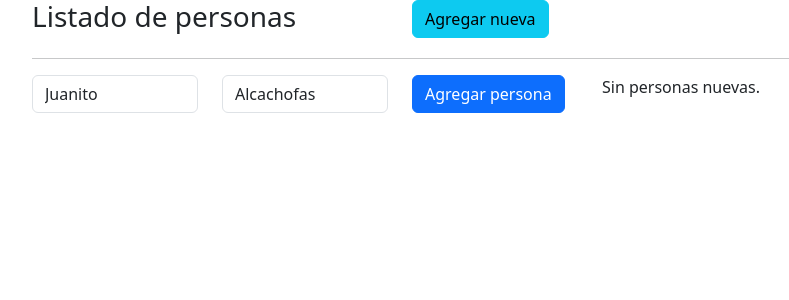
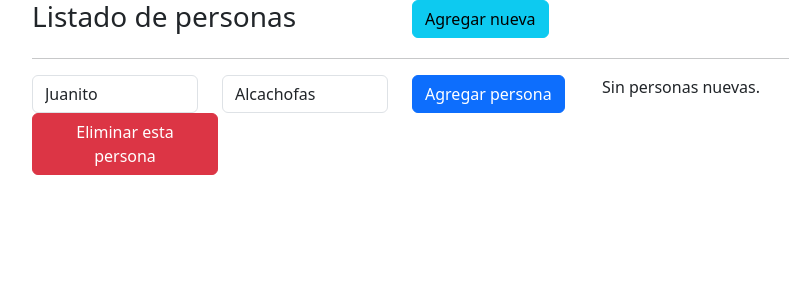
Before and after one commit to FernandoOnate/listadoPersonasAngular, an Angular app: page /personas/0 in a window 1280 px wide. Shown: the top 300 px of the page, without its empty margins (50-839 px from the left). Built offline with nearby package versions, Linux system fonts and the light colour scheme.

Commit message:
- Clase: eliminar persona method

```diff
--- a/src/app/personas.service.ts
+++ b/src/app/personas.service.ts
@@ -26,4 +26,7 @@ export class PersonaService {
         personaVieja.nombre = personaNueva.nombre;
         personaVieja.apellido = personaNueva.apellido;
     }
+    eliminarPersona(id:number){
+        this.personas.splice(id,1);
+    }
 }
--- a/src/app/personas/formulario/formulario.component.html
+++ b/src/app/personas/formulario/formulario.component.html
@@ -31,5 +31,8 @@
                 <div class="form-group col-md-2">Sin personas nuevas.</div>
             </ng-template>
         </form>
+        <div class="form-group col-md-2">
+            <button class="btn btn-danger" *ngIf="index != null" (click)="eliminarPersona()">Eliminar esta persona</button>
+        </div>
     </div>
 </div>
--- a/src/app/personas/formulario/formulario.component.ts
+++ b/src/app/personas/formulario/formulario.component.ts
@@ -42,13 +42,8 @@ export class FormularioComponent implements OnInit {
       this.apellidoInput = persona.apellido;
     }
   }
-
   // COMENTADO POR CLASE DATA SERVICE EN ANGULAR
   // @Output() personaCreada = new EventEmitter<Persona>();
-
-
-
-
   // COMENTADO POR CLASE VIEW CHILD
   // agregarPersona(nom:HTMLInputElement,ape:HTMLInputElement): void {
   onGuardarPersona(): void {
@@ -86,4 +81,13 @@ export class FormularioComponent implements OnInit {
       this.router.navigate(['personas']);
     }, 2000);
   }
+
+  eliminarPersona(){
+    if(this.index != null){
+      this.personasService.eliminarPersona(this.index);
+      setTimeout(() => {
+          this.router.navigate(['personas']);
+      }, 1000);
+    }
+  }
 }
```
